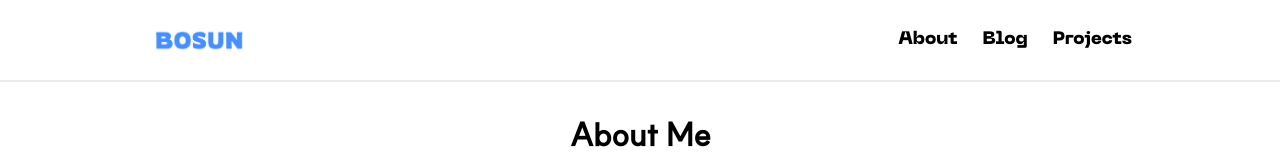
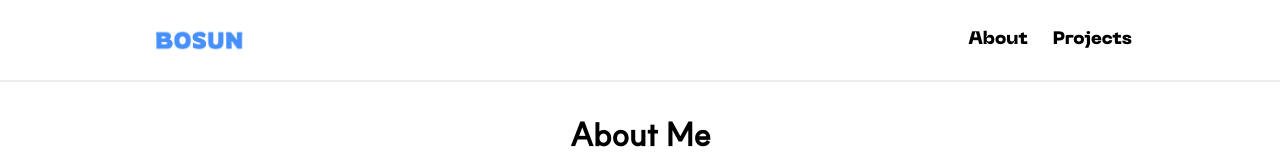
Before and after one commit to 0214kbs/bosun.dev, a Next.js app: page / in a window 1280 px wide. Shown: the top 160 px of the page. Built offline with nearby package versions, Linux system fonts and the light colour scheme.

Commit message:
Chore: 블로그 부분 잠시 숨기기 -  Notion API 연동 예정

```diff
--- a/src/components/common/navbar/navlinks/Navlinks.ts
+++ b/src/components/common/navbar/navlinks/Navlinks.ts
@@ -1,6 +1,6 @@
 const navlinks: { title: string; location: string }[] = [
 	{ title: "About", location: "/" },
-	{ title: "Blog", location: "/blog" },
+	// { title: "Blog", location: "/blog" },
 	{ title: "Projects", location: "/projects" },
 ];
 
```
